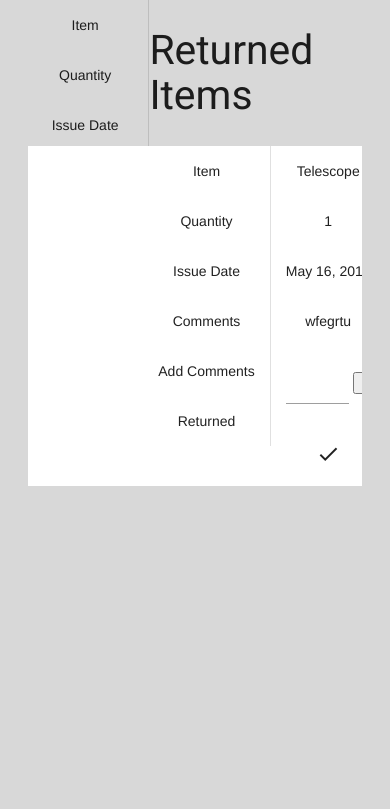
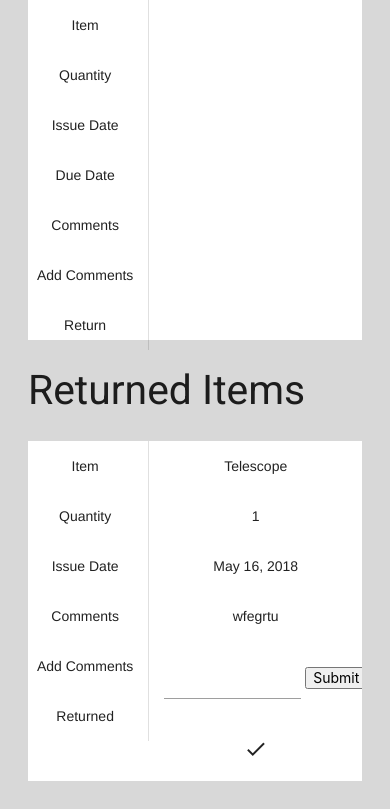
Before and after one commit to STAC-IITMandi/Inventory, a Django app: page / in a window 390 px wide. Shown: the part 205-1014 px from the top of the page. Run offline with Django 3.2, Linux system fonts and the light colour scheme; a user stored in the database is signed in; data comes from the database, SQL or seed files in the repository; lists and menus that the app fills with data are empty; some libraries are stand-ins or nearby versions.

Commit message:
Fix table in mobile view

```diff
--- a/inv/static/styles.css
+++ b/inv/static/styles.css
@@ -57,6 +57,10 @@ td #id_text {
   width: 75%;
 }
 
+.booked {
+  height: 340px;
+}
+
 @media max_width:992px {
   #id_text {
     width: 167px;
--- a/inv/templates/index.html
+++ b/inv/templates/index.html
@@ -28,7 +28,7 @@
     <section class="mdl-layout__tab-panel is-active" id="fixed-tab-1">
       <div class="page-content">
         <h3>Issued items</h3>
-        <table class="highlight centered responsive-table">
+        <table class="highlight centered responsive-table booked">
         <thead>
           <tr>
             <th>Item</th>
@@ -82,7 +82,7 @@
       </table>
 
       <h3>Returned Items</h3>
-      <table class="highlight centered responsive-table">
+      <table class="highlight centered responsive-table booked">
       <thead>
         <tr>
           <th>Item</th>
```
